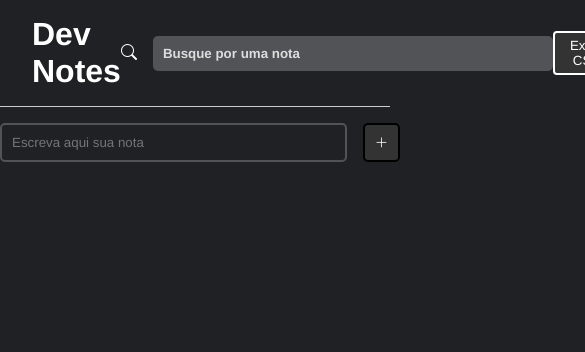
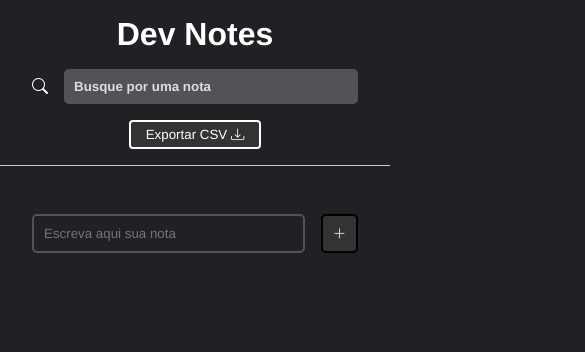
Before and after one commit to abraaorochapb/Notes, a plain HTML site: page index.html in a window 390 px wide. Shown: the top 352 px of the page, 585 px wide, since content can reach past the window. Drawn offline with nearby package versions, Linux system fonts and the light colour scheme.

Commit message:
Desenvolvimento da responsividade do projeto

```diff
--- a/estilos/header.css
+++ b/estilos/header.css
@@ -40,3 +40,14 @@ header{
   background-color: #fff;
   color: #333;
 }
+
+@media (max-width: 600px) {
+  header{
+    flex-direction: column;
+    gap: 1rem;
+    width: 100%;
+  }
+  #search-container{
+    width: 100%;
+  }
+}
--- a/estilos/main.css
+++ b/estilos/main.css
@@ -91,3 +91,16 @@
 .note.fixed{
   background-color: #3c3c3f;
 }
+
+@media (max-width: 600px) {
+  #search-input{
+    width: 100%;
+  }
+  #add-note-container{
+    width: 100%;
+    padding: 2rem;
+  }
+  #notes-container{
+    grid-template-columns: repeat(auto-fill, 100%);
+  }
+}
```
